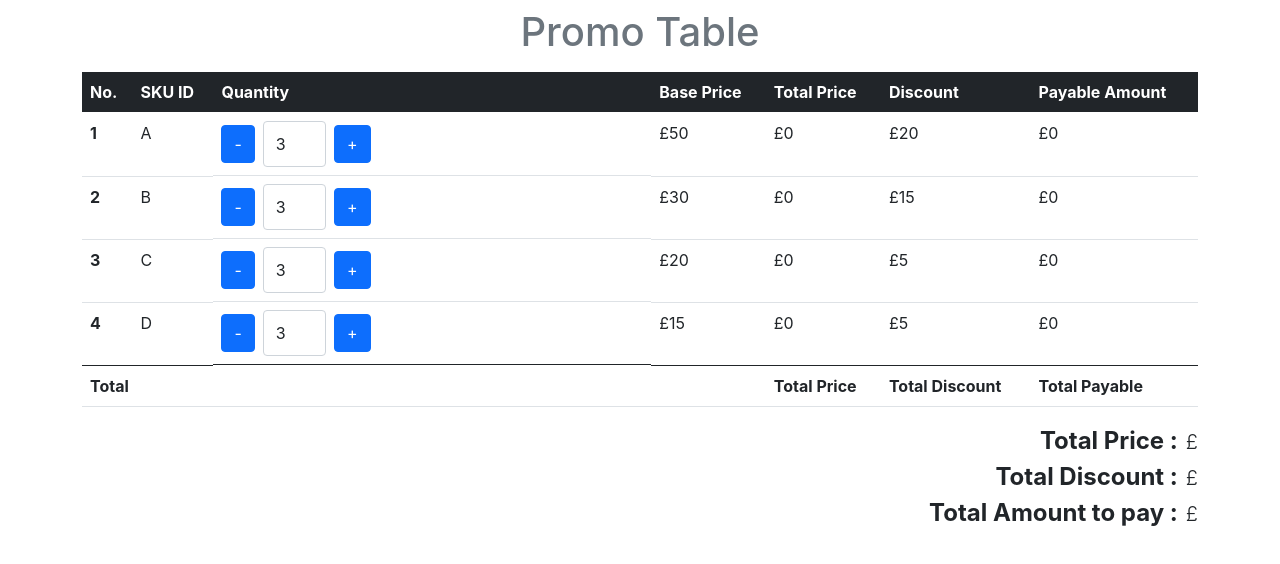
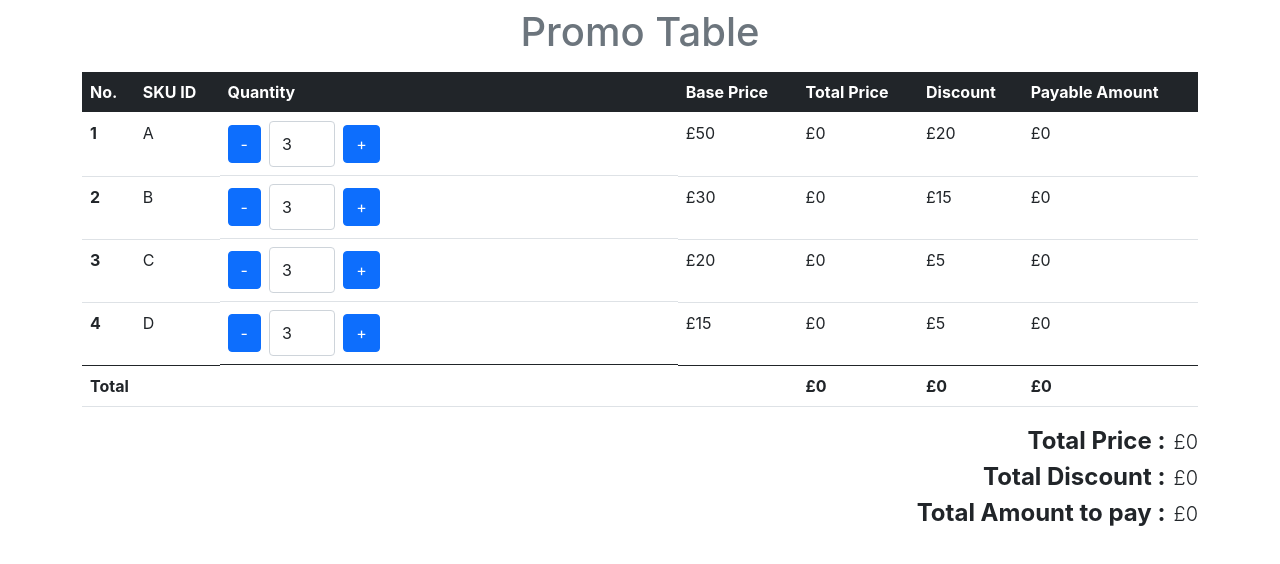
Before and after one commit to binod-sahu/promo-app-scm, a React (Create React App) app: page / in a window 1280 px wide. Shown: the top 564 px of the page. Built offline with nearby package versions, Linux system fonts and the light colour scheme.

Commit message:
add local state

```diff
--- a/src/components/PromoItems.jsx
+++ b/src/components/PromoItems.jsx
@@ -1,5 +1,4 @@
 import React from "react";
-import "../css/App.css";
 
 const PromoItems = (props) => {
   const {itemName, price, promotion, count, discount, total, calculatePromo} = props.item;
--- a/src/components/PromoTable.jsx
+++ b/src/components/PromoTable.jsx
@@ -1,13 +1,18 @@
-import React from "react";
+import React, {useState} from "react";
 import PromoItems from './PromoItems'
 import config from '../appConfig'
 import "../css/App.css";
 
 const PromoTable = () => {
+  const [cartItems, setCartItems] = useState(config);
+  const [discountTotal, setDiscountTotal] = useState(0);
+  const [totalSub, setTotalSub] = useState(0);
+  const [amoutToPay, setAmountToPay] = useState(0);
 
   const calculatePromo = () => {
       console.log('called')
     }
+
     return (
         <div className="container">
         <table className="table caption-top">
@@ -24,7 +29,7 @@ const PromoTable = () => {
                 </tr>
             </thead>
             <tbody>
-              { config.map((item, index) =>
+                { cartItems.map((item, index) =>
                 <PromoItems
                 item= {item}
                 index={index}
@@ -37,22 +42,22 @@ const PromoTable = () => {
             <tfoot>
                 <tr>
                     <td className="fw-bolder" colSpan="4">Total</td>
-                    <td className="fw-bold">Total Price</td>
-                    <td className="fw-bold">Total Discount</td>
-                    <td className="fw-bold">Total Payable</td>
+                    <td className="fw-bold">£{totalSub}</td>
+                    <td className="fw-bold">£{discountTotal}</td>
+                    <td className="fw-bold">£{amoutToPay}</td>
                 </tr>
                 </tfoot>
             </table>
 
             <div className="row text-end">
                 <div className="fs-4 fw-bold">Total Price :
-                    <span className="fw-light fs-5 ms-2">£</span>
+                    <span className="fw-light fs-5 ms-2">£{totalSub}</span>
                 </div>
                 <div className="fs-4 fw-bold">Total Discount :
-                    <span className="fw-light fs-5 ms-2">£</span>
+                    <span className="fw-light fs-5 ms-2">£{discountTotal}</span>
                 </div>
                 <div className="fs-4 fw-bold">Total Amount to pay :
-                    <span className="fw-light fs-5 ms-2">£</span>
+                    <span className="fw-light fs-5 ms-2">£{amoutToPay}</span>
                 </div>
 
             </div>
```
Lines whose indentation alone changed are shown as unchanged.
